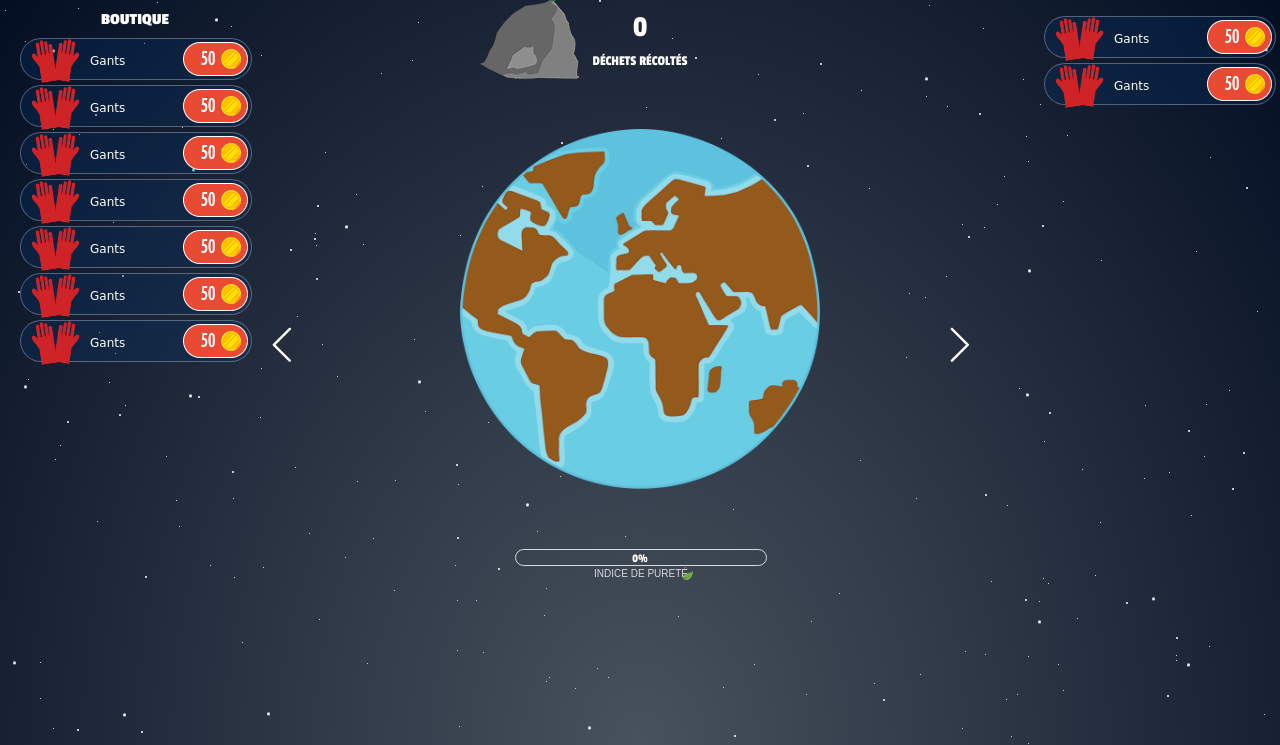
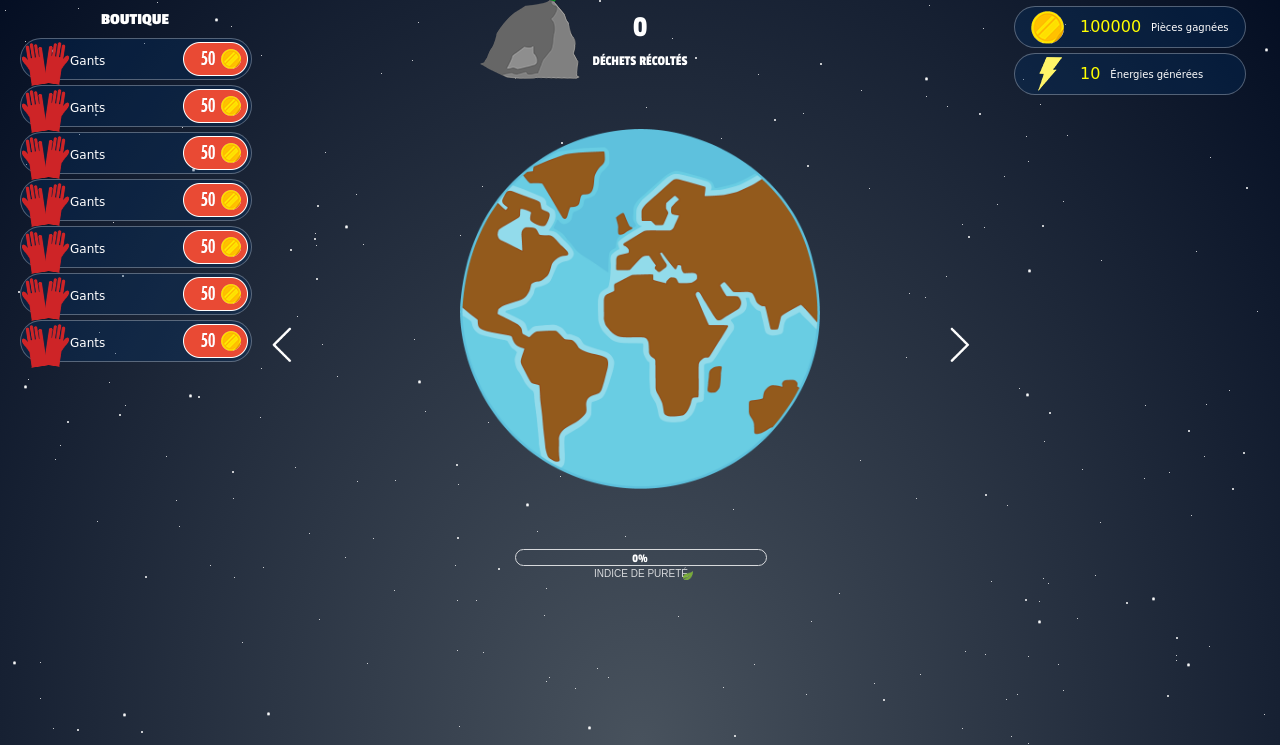
Before and after one commit to samuelmormin/clickerGame, a website: page index.html in a window 1280 px wide. Shown: the part 55-800 px from the top of the page. Drawn offline with Linux system fonts and the light colour scheme; files whose address does not match are found by name.

Commit message:
// pièces et énergies
fait

```diff
--- a/index.html
+++ b/index.html
@@ -98,16 +98,16 @@
         <ul>
             <li>
                 <a href="#">
-                    <img class="iconStore" src="src/img/gloves.png" alt="">
-                    <p>Gants</p>
-                    <img class="coinIcon" src="src/img/coin50.png" alt="">
+                    <img class="iconStore" src="src/img/coinIcon.png" alt="">
+                    <p class="incrementingNumber">100000</p>
+                    <p class="incrementingText">Pièces gagnées</p>
                 </a>
             </li>
             <li>
                 <a href="#">
-                    <img class="iconStore" src="src/img/gloves.png" alt="">
-                    <p>Gants</p>
-                    <img class="coinIcon" src="src/img/coin50.png" alt="">
+                    <img class="iconStore" src="src/img/energyIcon.png" alt="">
+                    <p class="incrementingNumber">10</p>
+                    <p class="incrementingText">Énergies générées</p>
                 </a>
             </li>
         </ul>
--- a/src/styles/style.css
+++ b/src/styles/style.css
@@ -285,7 +285,7 @@ ul li p
 }
 .iconStore
 {
-    margin: 0 10px;
+    margin: 3px 0 0 0;
 }
 .coinIcon
 {
@@ -414,3 +414,21 @@ ul li p
     display: inline-block;
     vertical-align: top;
 }
+.rightMenu ul li a .incrementingNumber
+{
+    font-size: 16px;
+    color: yellow;
+    margin-right: 10px;
+    padding-top: 10px;
+}
+.rightMenu ul li a .incrementingText
+{
+    font-size: 10px;
+    color: #ffffff;
+    margin-right: 5px;
+    padding-top: 15px;
+}
+.rightMenu ul
+{
+    margin: -10px;
+}
```
Also changed, not shown: src/img/coinIcon.png (added), src/img/diggerIcon.png (added), src/img/energyIcon.png (added), src/img/gloveIcon.png (added), src/img/robotIcon.png (added), src/img/spadeIcon.png (added), src/img/wheelbarrowIcon.png (added), src/img/workIcon.png (added), 1 other file.
